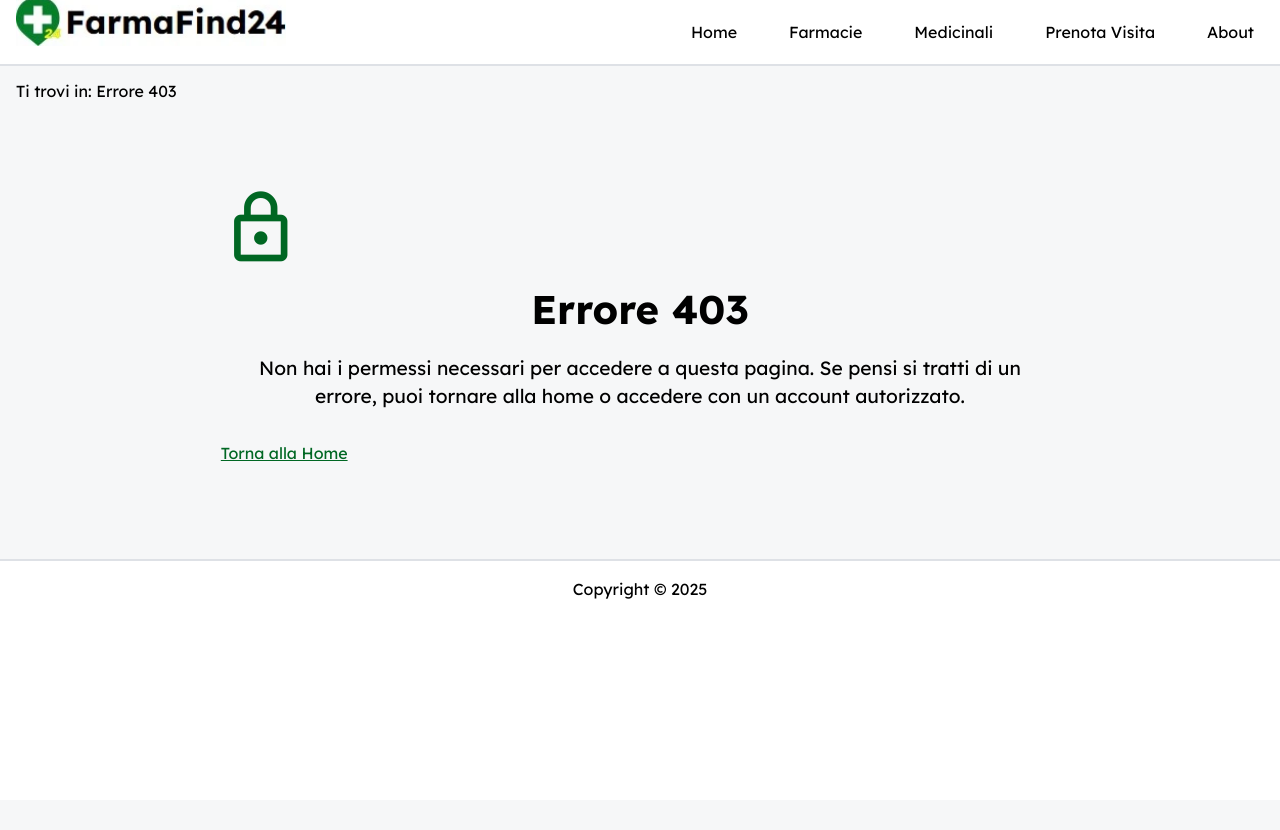
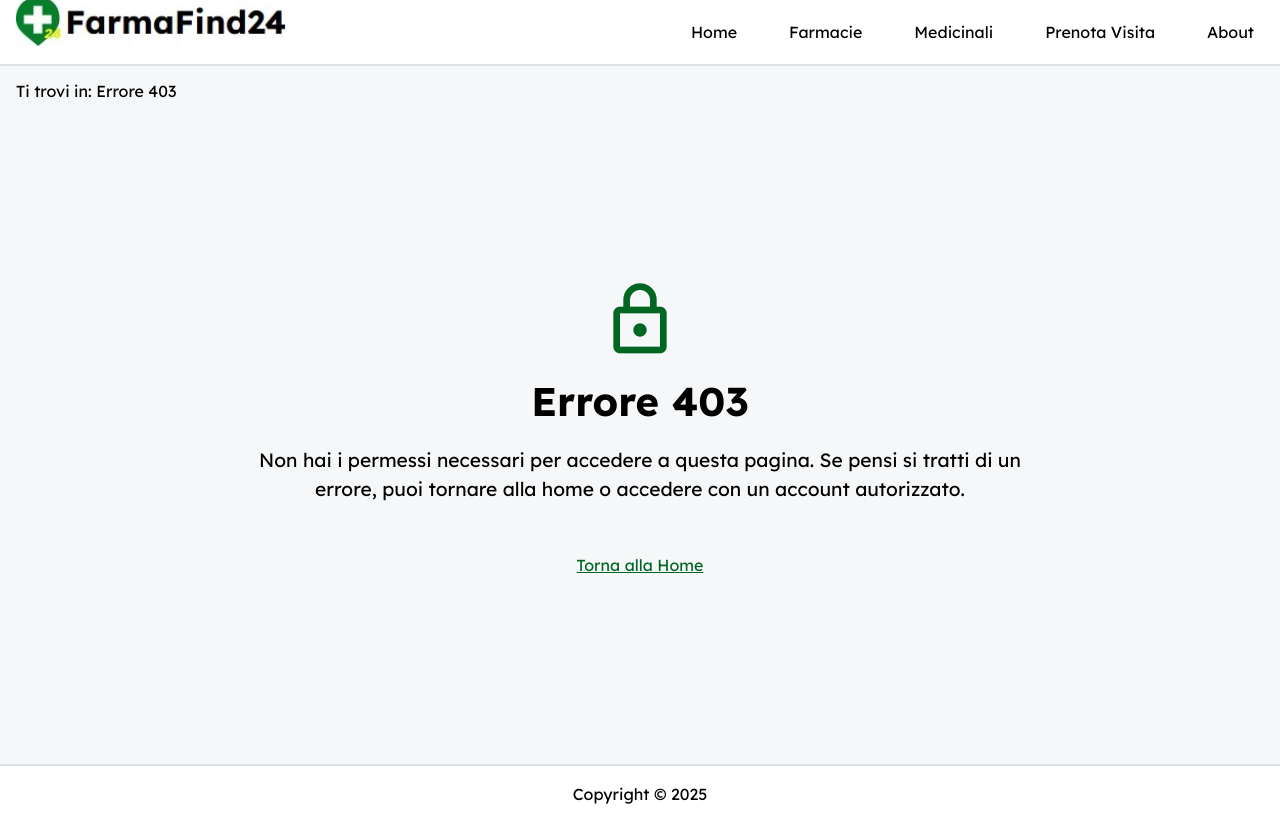
Before and after one commit to FarmaFind24/FarmaFind24.github.io, a PHP site: page /403.html in a window 1280 px wide. Before the commit the page ends 599 px from the top, so only its background shows below. Run offline with PHP 8.4, Linux system fonts and the light colour scheme.

Commit message:
Aggiunta classe CSS per pagine di errore

```diff
--- a/403.html
+++ b/403.html
@@ -39,7 +39,7 @@
 
   <main>
     <section>
-      <div class="about-hero">
+      <div class="center-error">
         <span class="material-symbols-outlined"
           aria-hidden="true"
           style="font-size: 5rem; margin-bottom: 1rem;">
--- a/404.html
+++ b/404.html
@@ -39,7 +39,7 @@
 
   <main>
     <section>
-    <div class="about-hero">
+    <div class="center-error">
       <span class="material-symbols-outlined"
         aria-hidden="true"
         style="font-size: 5rem; margin-bottom: 1rem;">
--- a/500.html
+++ b/500.html
@@ -39,7 +39,7 @@
 
   <main>
     <section>
-      <div class="about-hero">
+      <div class="center-error">
         <span class="material-symbols-outlined"
           aria-hidden="true"
           style="font-size: 5rem; margin-bottom: 1rem;">
--- a/assets/css/desktop.css
+++ b/assets/css/desktop.css
@@ -1010,3 +1010,14 @@ input.invalid + .error-msg {
   color: #d93025;
   text-align: right;
 }
+
+/******* PAGINE ERRORI *******/
+
+.center-error {
+  display: flex;
+  flex-direction: column;
+  align-items: center;   /* centra orizzontalmente */
+  justify-content: center; /* centra verticalmente */
+  text-align: center;
+  min-height: 60vh; /* mantiene il contenuto centrato nella pagina */
+}
```
